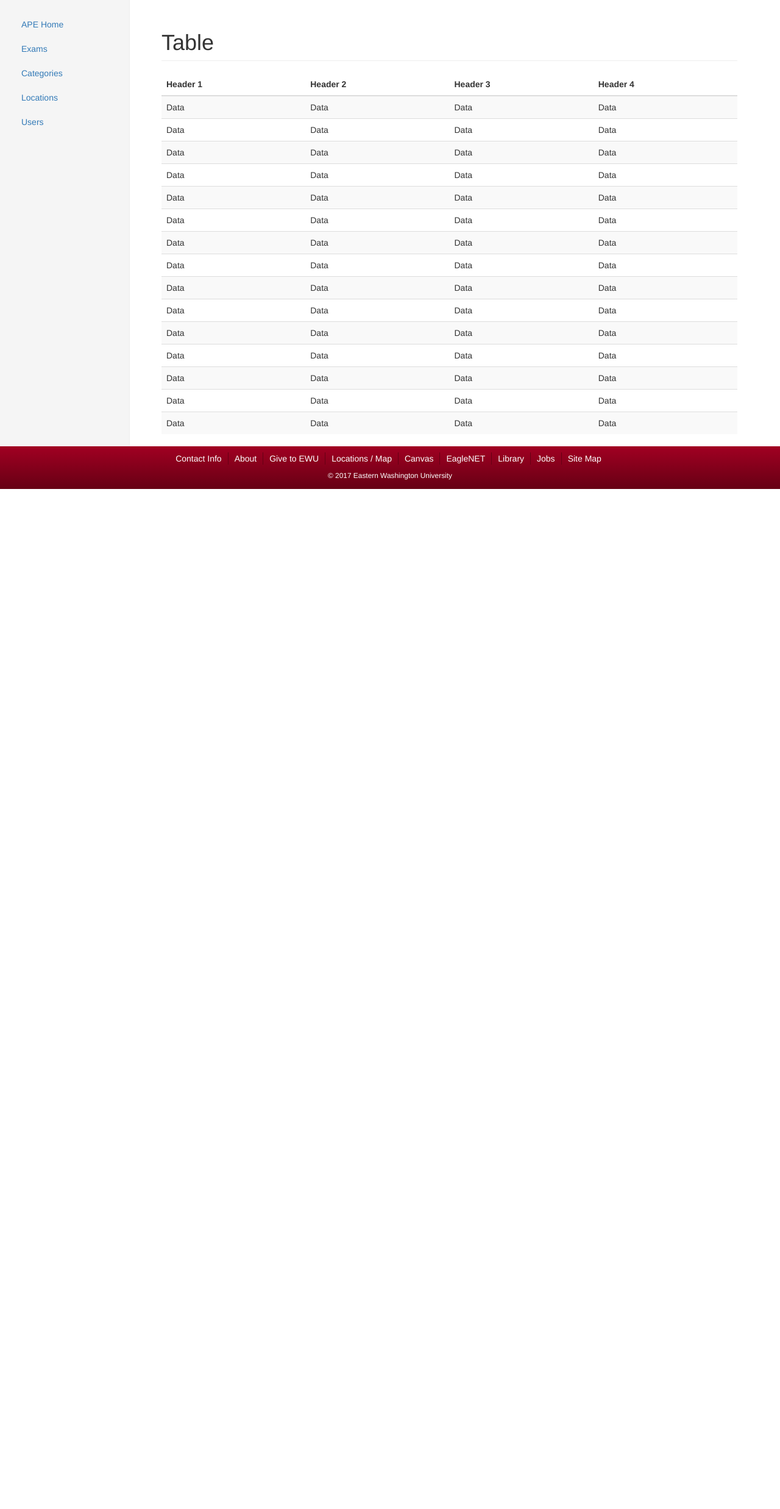
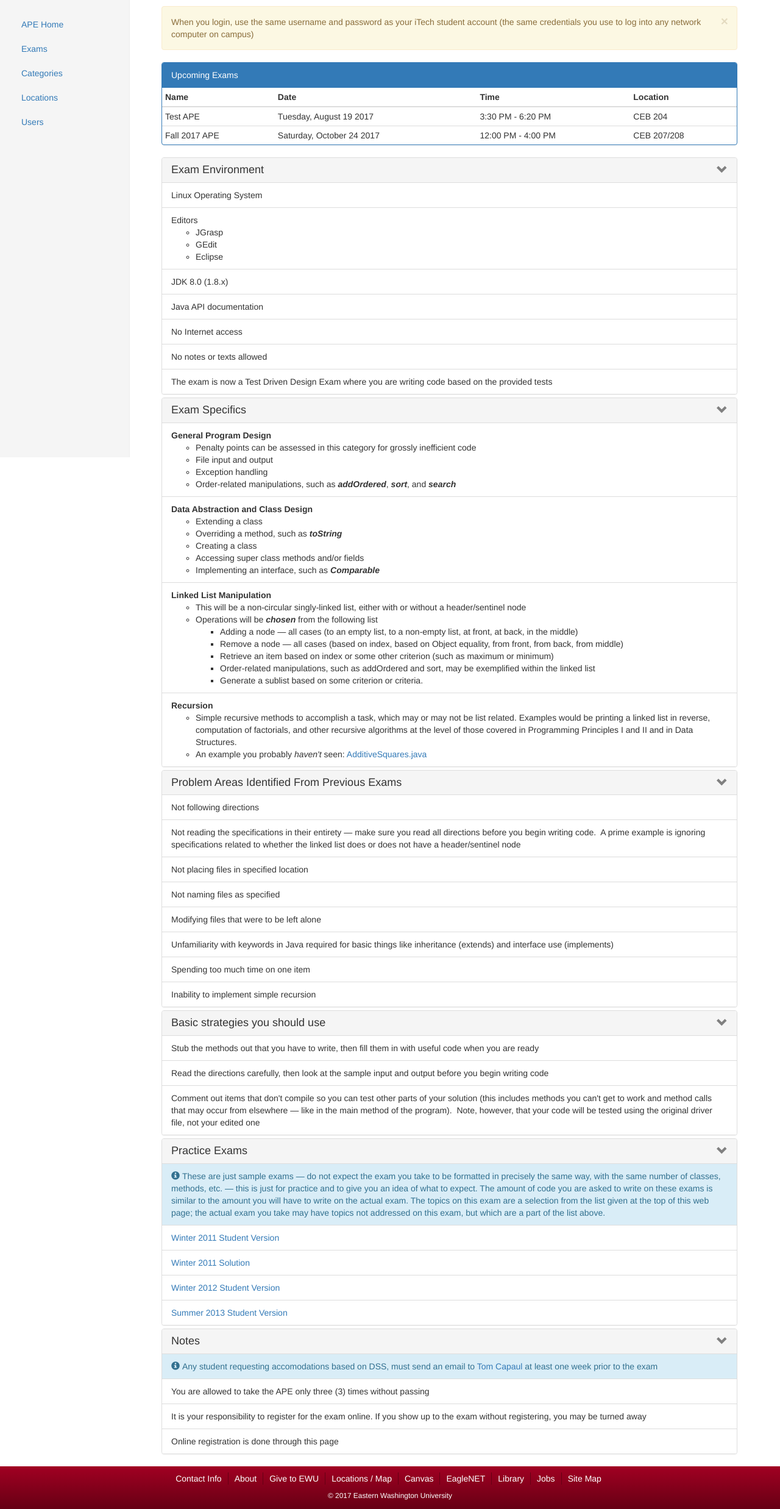
Before and after one commit to nvhtu/cscd488-summerfall17, a PHP site: page / in a window 1280 px wide. Shown: the part 50-2525 px from the top of the page at 61% size. Before the commit the page ends 852 px from the top, so only its background shows below. Run offline with PHP 8.4, Linux system fonts and the light colour scheme; some libraries are stand-ins or nearby versions.

Commit message:
Replaces index.html with index.php and separates components into html and php files

```diff
--- /dev/null
+++ b/view/body.php
@@ -0,0 +1,13 @@
+<div class="container">
+   <div class="row">
+      <div class="col-sm-3 col-md-2 sidebar">
+         <ul class="nav nav-sidebar">
+            <?php include ('sidebar.php'); ?>
+         </ul>
+      </div>
+
+      <div class="col-sm-9 col-sm-offset-3 col-md-10 col-md-offset-2 main">
+         <?php include ('home.html'); ?>
+      </div>
+   </div>
+</div>
--- a/view/css/custom.css
+++ b/view/css/custom.css
@@ -57,6 +57,25 @@ body > .container {
 }
 
 /*
+* Accordion
+*/
+#accordion .panel-heading a {
+    display: block;
+    padding: 10px 15px;
+    margin: -10px -15px;
+}
+
+#accordion .panel-heading .h4:after {
+    font-family: 'Glyphicons Halflings';
+    content: "\e114";
+    float: right;
+    color: grey;
+}
+#accordion .panel-heading .h4.collapsed:after {
+    content: "\e080";
+}
+
+/*
  * Footer
  */
 .footer {
--- /dev/null
+++ b/view/footer.html
@@ -0,0 +1,26 @@
+<footer class="footer">
+   <div class="container">
+      <ul class="list-inline">
+         <li class="list-inline-item">
+            <a href="http://www.ewu.edu/contact-ewu">Contact Info</a>
+         </li><li class="list-inline-item">
+            <a href="http://www.ewu.edu/about">About</a>
+         </li><li class="list-inline-item">
+            <a href="http://www.ewu.edu/foundation">Give to EWU</a>
+         </li><li class="list-inline-item">
+            <a href="http://www.ewu.edu/visit">Locations / Map</a>
+         </li><li class="list-inline-item">
+            <a href="http://canvas.ewu.edu">Canvas</a>
+         </li><li class="list-inline-item">
+            <a href="http://eaglenet.ewu.edu">EagleNET</a>
+         </li><li class="list-inline-item">
+            <a href="http://www.ewu.edu/library">Library</a>
+         </li><li class="list-inline-item">
+            <a href="http://www.ewu.edu/jobs">Jobs</a>
+         </li><li class="list-inline-item">
+            <a href="http://www.ewu.edu/site-map">Site Map</a>
+         </li>
+      </ul>
+      <p class="small text-center">&copy; 2017 Eastern Washington University</p>
+   </div>
+</footer>
--- /dev/null
+++ b/view/home.html
@@ -0,0 +1,209 @@
+<div class="alert alert-warning alert-dismissible fade in" role="alert">
+   <button type="button" class="close" data-dismiss="alert" aria-label="Close">
+      <span aria-hidden="true">×</span>
+   </button>
+   When you login, use the same username and password as your iTech student account (the same credentials you use to log into any network computer on campus)
+</div>
+
+<div class="panel panel-primary">
+   <div class="panel-heading">Upcoming Exams</div>
+
+   <div class="table-responsive">
+      <table class="table table-hover table-condensed">
+         <thead>
+            <tr>
+               <th>Name</th>
+               <th>Date</th>
+               <th>Time</th>
+               <th>Location</th>
+            </tr>
+         </thead>
+         <tbody>
+            <tr>
+               <td>Test APE</td>
+               <td>Tuesday, August 19 2017</td>
+               <td>3:30 PM - 6:20 PM</td>
+               <td>CEB 204</td>
+            </tr>
+            <tr>
+               <td>Fall 2017 APE</td>
+               <td>Saturday, October 24 2017</td>
+               <td>12:00 PM - 4:00 PM</td>
+               <td>CEB 207/208</td>
+            </tr>
+         </tbody>
+      </table>
+   </div>
+</div>
+
+<div class="panel-group" id="accordion" role="tablist" aria-multiselectable="true">
+   <div class="panel panel-default">
+      <div class="panel-heading" role="tab" id="headingOne">
+         <div class="panel-title">
+            <a class="h4" role="button" data-toggle="collapse" href="#collapseOne" aria-expanded="true" aria-controls="collapseOne">
+               Exam Environment
+            </a>
+         </div>
+      </div>
+      <div id="collapseOne" class="panel-collapse collapse in" role="tabpanel" aria-labelledby="headingOne">
+         <ul class="list-group">
+            <li class="list-group-item">Linux Operating System</li>
+            <li class="list-group-item">Editors
+               <ul>
+                  <li>JGrasp</li>
+                  <li>GEdit</li>
+                  <li>Eclipse</li>
+               </ul>
+            </li>
+            <li class="list-group-item">JDK 8.0 (1.8.x)</li>
+            <li class="list-group-item">Java API documentation</li>
+            <li class="list-group-item">No Internet access</li>
+            <li class="list-group-item">No notes or texts allowed</li>
+            <li class="list-group-item">The exam is now a Test Driven Design Exam where you are writing code based on the provided tests</li>
+         </ul>
+      </div>
+   </div>
+
+   <div class="panel panel-default">
+      <div class="panel-heading" role="tab" id="headingTwo">
+         <div class="panel-title">
+            <a class="h4" role="button" data-toggle="collapse" href="#collapseTwo" aria-expanded="false" aria-controls="collapseTwo">
+               Exam Specifics
+            </a>
+         </div>
+      </div>
+      <div id="collapseTwo" class="panel-collapse collapse in" role="tabpanel" aria-labelledby="headingTwo">
+         <ul class="list-group">
+            <li class="list-group-item"><strong>General Program Design</strong>
+               <ul>
+                  <li>Penalty points can be assessed in this category for grossly inefficient code</li>
+                  <li>File input and output</li>
+                  <li>Exception handling</li>
+                  <li>Order-related manipulations, such as <strong><em>addOrdered</em></strong>, <strong><em>sort</em></strong>,
+                     and <strong><em>search</em></strong></li>
+               </ul>
+            </li>
+            <li class="list-group-item"><strong>Data Abstraction and Class Design</strong>
+               <ul>
+                  <li>Extending a class</li>
+                  <li>Overriding a method, such as <strong><em>toString</em></strong></li>
+                  <li>Creating a class</li>
+                  <li>Accessing super class methods and/or fields</li>
+                  <li>Implementing an interface, such as <strong><em>Comparable</em></strong></li>
+               </ul>
+            </li>
+            <li class="list-group-item"><strong>Linked List Manipulation</strong>
+               <ul>
+                  <li>This will be a non-circular singly-linked list, either with or without a header/sentinel node</li>
+                  <li>Operations will be <strong><em>chosen</em></strong> from the following list
+                     <ul>
+                        <li>Adding a node &mdash; all cases (to an empty list, to a non-empty list, at front, at back, in the middle)
+                        </li>
+                        <li>Remove a node &mdash; all cases (based on index, based on Object equality, from front, from back, from
+                           middle)</li>
+                        <li>Retrieve an item based on index or some other criterion (such as maximum or minimum)</li>
+                        <li>Order-related manipulations, such as addOrdered and sort, may be exemplified within the linked list
+                        </li>
+                        <li>Generate a sublist based on some criterion or criteria.</li>
+                     </ul>
+                  </li>
+               </ul>
+            </li>
+            <li class="list-group-item"><strong>Recursion</strong>
+               <ul>
+                  <li>Simple recursive methods to accomplish a task, which may or may not be list related. Examples would be
+                     printing a linked list in reverse, computation of factorials, and other recursive algorithms at the
+                     level of those covered in Programming Principles I and II and in Data Structures.</li>
+                  <li>An example you probably <em>haven't</em> seen: <a href="http://penguin.ewu.edu/cscd300/Topic/Recursion/AdditiveSquares.java">AdditiveSquares.java</a></li>
+               </ul>
+            </li>
+         </ul>
+      </div>
+   </div>
+
+   <div class="panel panel-default">
+      <div class="panel-heading" role="tab" id="headingThree">
+         <div class="panel-title">
+            <a class="h4" role="button" data-toggle="collapse" href="#collapseThree" aria-expanded="false" aria-controls="collapseThree">
+               Problem Areas Identified From Previous Exams
+            </a>
+         </div>
+      </div>
+      <div id="collapseThree" class="panel-collapse collapse in" role="tabpanel" aria-labelledby="headingThree">
+         <ul class="list-group">
+            <li class="list-group-item">Not following directions</li>
+            <li class="list-group-item">Not reading the specifications in their entirety &mdash; make sure you read all directions before you begin writing code.&nbsp; A prime example is ignoring specifications related to whether the linked list does or does not have a header/sentinel node</li>
+            <li class="list-group-item">Not placing files in specified location</li>
+            <li class="list-group-item">Not naming files as specified</li>
+            <li class="list-group-item">Modifying files that were to be left alone</li>
+            <li class="list-group-item">Unfamiliarity with keywords in Java required for basic things like inheritance (extends) and interface use (implements)</li>
+            <li class="list-group-item">Spending too much time on one item</li>
+            <li class="list-group-item">Inability to implement simple recursion</li>
+         </ul>
+      </div>
+   </div>
+
+   <div class="panel panel-default">
+      <div class="panel-heading" role="tab" id="headingFour">
+         <div class="panel-title">
+            <a class="h4" role="button" data-toggle="collapse" href="#collapseFour" aria-expanded="false" aria-controls="collapseFour">
+               Basic strategies you should use
+            </a>
+         </div>
+      </div>
+      <div id="collapseFour" class="panel-collapse collapse in" role="tabpanel" aria-labelledby="headingFour">
+         <ul class="list-group">
+            <li class="list-group-item">Stub the methods out that you have to write, then fill them in with useful code when you are ready</li>
+            <li class="list-group-item">Read the directions carefully, then look at the sample input and output before you begin writing code</li>
+            <li class="list-group-item">Comment out items that don't compile so you can test other parts of your solution (this includes methods you can't get to work and method calls that may occur from elsewhere &mdash; like in the main method of the program).&nbsp; Note, however, that your code will be tested using the original driver file, not your edited one</li>
+         </ul>
+      </div>
+   </div>
+
+   <div class="panel panel-default">
+      <div class="panel-heading" role="tab" id="headingFive">
+         <div class="panel-title">
+            <a class="h4" role="button" data-toggle="collapse" href="#collapseFive" aria-expanded="false" aria-controls="collapseFive">
+               Practice Exams
+            </a>
+         </div>
+      </div>
+      <div id="collapseFive" class="panel-collapse collapse in" role="tabpanel" aria-labelledby="headingFive">
+         <ul class="list-group">
+            <li class="list-group-item list-group-item-info">
+               <span class="glyphicon glyphicon-info-sign" aria-hidden="true"></span>
+               <span class="sr-only">Info:</span>
+               These are just sample exams &mdash; do not expect the exam you take to be formatted in precisely the same way, with the same number of classes, methods, etc. &mdash;
+               this is just for practice and to give you an idea of what to expect. The amount of code you are asked to write on these exams is similar to the amount you will have to write on the actual exam.
+               The topics on this exam are a selection from the list given at the top of this web page; the actual exam you take may have topics not addressed on this exam, but which are a part of the list above.
+            </li>
+            <li class="list-group-item"><a href="http://penguin.ewu.edu/advancement_exam/practice_exams/W11APE.zip">Winter 2011 Student Version</a></li>
+            <li class="list-group-item"><a title="Sample APE Solution" href="http://penguin.ewu.edu/advancement_exam/practice_exams/W11FullAPE.zip">Winter 2011 Solution</a></li>
+            <li class="list-group-item"><a href="http://penguin.ewu.edu/advancement_exam/practice_exams/W12APE.zip">Winter 2012 Student Version</a></li>
+            <li class="list-group-item"><a title="Summer 2013 Student APE" href="http://penguin.ewu.edu/advancement_exam/practice_exams/Summer2013APE.zip"
+                  target="_blank">Summer 2013 Student Version</a></li>
+         </ul>
+      </div>
+   </div>
+
+   <div class="panel panel-default">
+      <div class="panel-heading" role="tab" id="headingSix">
+         <div class="panel-title">
+            <a class="h4" role="button" data-toggle="collapse" href="#collapseSix" aria-expanded="false" aria-controls="collapseSix">
+               Notes
+            </a>
+         </div>
+      </div>
+      <div id="collapseSix" class="panel-collapse collapse in" role="tabpanel" aria-labelledby="headingSix">
+         <ul class="list-group">
+            <li class="list-group-item list-group-item-info">
+               <span class="glyphicon glyphicon-info-sign" aria-hidden="true"></span>
+               <span class="sr-only">Info:</span>
+               Any student requesting accomodations based on DSS, must send an email to <a href="mailto:tcapaul@ewu.edu">Tom Capaul</a> at least one week prior to the exam</li>
+            <li class="list-group-item">You are allowed to take the APE only three (3) times without passing</li>
+            <li class="list-group-item">It is your responsibility to register for the exam online. If you show up to the exam without registering, you may be turned away</li>
+            <li class="list-group-item">Online registration is done through this page</li>
+         </ul>
+      </div>
+   </div>
+</div>
--- a/view/index.html
+++ /dev/null
@@ -1,209 +0,0 @@
-<!DOCTYPE html>
-<html lang="en">
-
-<head>
-   <meta charset="utf-8">
-   <meta http-equiv="X-UA-Compatible" content="IE=edge">
-   <meta name="viewport" content="width=device-width, initial-scale=1">
-
-   <title>EWU Advancement Programming Exam</title>
-
-   <link rel="icon" href="./img/cropped-cropped-Eagle_512x512-32x32.png">
-   <link rel="stylesheet" href="https://maxcdn.bootstrapcdn.com/bootstrap/3.3.7/css/bootstrap.min.css" integrity="sha384-BVYiiSIFeK1dGmJRAkycuHAHRg32OmUcww7on3RYdg4Va+PmSTsz/K68vbdEjh4u"
-      crossorigin="anonymous">
-   <link rel="stylesheet" href="./css/custom.css">
-</head>
-
-<body>
-
-   <!-- Category Modal -->
-   <div class="modal fade" id="addCatModal" tabindex="-1" role="dialog" aria-hidden="true">
-      <div class="modal-dialog">
-         <div class="modal-content">
-            <div class="modal-header">
-               <button type="button" class="close" data-dismiss="modal"><span aria-hidden="true">&times;</span><span class="sr-only">Close</span></button>
-               <h4 class="modal-title">Create a Category</h4>
-            </div>
-            <div class="modal-body">
-               <label for="name">Category Name:</label>
-               <input type="text" name="name" />
-            </div>
-            <div class="modal-footer">
-               <button type="button" class="btn btn-default" data-dismiss="modal">Close</button>
-               <button type="button" class="btn btn-primary">Add</button>
-            </div>
-         </div>
-      </div>
-   </div>
-
-   <!-- Navbar -->
-   <nav class="navbar navbar-default navbar-fixed-top" role="navigation">
-      <div class="container">
-         <div class="navbar-header pull-left">
-            <a class="navbar-brand" href="https://www.ewu.edu">
-               <img src="./img/header_logo.png" alt="EWU Logo">
-            </a>
-            <p class="navbar-text visible-xs-*">EWU Advancement Programming Exam</p>
-         </div>
-
-         <div class="navbar-header pull-right">
-            <button type="button" class="btn btn-default navbar-btn">Sign in</button>
-         </div>
-      </div>
-   </nav>
-
-   <div class="container">
-      <div class="row">
-         <div class="col-sm-3 col-md-2 sidebar">
-            <ul class="nav nav-sidebar">
-               <li class="active"><a href="#">APE Home <span class="sr-only">(current)</span></a></li>
-               <li><a href="#">Exams</a></li>
-               <li><a href="#">Categories</a></li>
-               <li><a href="#">Locations</a></li>
-               <li><a href="#">Users</a></li>
-            </ul>
-         </div>
-
-         <div class="col-sm-9 col-sm-offset-3 col-md-10 col-md-offset-2 main">
-            <h1 class="page-header">Table</h1>
-            <div class="table-responsive">
-               <table class="table table-striped">
-                  <thead>
-                     <tr>
-                        <th>Header 1</th>
-                        <th>Header 2</th>
-                        <th>Header 3</th>
-                        <th>Header 4</th>
-                     </tr>
-                  </thead>
-                  <tbody>
-                     <tr>
-                        <td>Data</td>
-                        <td>Data</td>
-                        <td>Data</td>
-                        <td>Data</td>
-                     </tr>
-                     <tr>
-                        <td>Data</td>
-                        <td>Data</td>
-                        <td>Data</td>
-                        <td>Data</td>
-                     </tr>
-                     <tr>
-                        <td>Data</td>
-                        <td>Data</td>
-                        <td>Data</td>
-                        <td>Data</td>
-                     </tr>
-                     <tr>
-                        <td>Data</td>
-                        <td>Data</td>
-                        <td>Data</td>
-                        <td>Data</td>
-                     </tr>
-                     <tr>
-                        <td>Data</td>
-                        <td>Data</td>
-                        <td>Data</td>
-                        <td>Data</td>
-                     </tr>
-                     <tr>
-                        <td>Data</td>
-                        <td>Data</td>
-                        <td>Data</td>
-                        <td>Data</td>
-                     </tr>
-                     <tr>
-                        <td>Data</td>
-                        <td>Data</td>
-                        <td>Data</td>
-                        <td>Data</td>
-                     </tr>
-                     <tr>
-                        <td>Data</td>
-                        <td>Data</td>
-                        <td>Data</td>
-                        <td>Data</td>
-                     </tr>
-                     <tr>
-                        <td>Data</td>
-                        <td>Data</td>
-                        <td>Data</td>
-                        <td>Data</td>
-                     </tr>
-                     <tr>
-                        <td>Data</td>
-                        <td>Data</td>
-                        <td>Data</td>
-                        <td>Data</td>
-                     </tr>
-                     <tr>
-                        <td>Data</td>
-                        <td>Data</td>
-                        <td>Data</td>
-                        <td>Data</td>
-                     </tr>
-                     <tr>
-                        <td>Data</td>
-                        <td>Data</td>
-                        <td>Data</td>
-                        <td>Data</td>
-                     </tr>
-                     <tr>
-                        <td>Data</td>
-                        <td>Data</td>
-                        <td>Data</td>
-                        <td>Data</td>
-                     </tr>
-                     <tr>
-                        <td>Data</td>
-                        <td>Data</td>
-                        <td>Data</td>
-                        <td>Data</td>
-                     </tr>
-                     <tr>
-                        <td>Data</td>
-                        <td>Data</td>
-                        <td>Data</td>
-                        <td>Data</td>
-                     </tr>
-                  </tbody>
-               </table>
-            </div>
-         </div>
-      </div>
-   </div>
-
-   <footer class="footer">
-      <div class="container">
-         <ul class="list-inline">
-            <li class="list-inline-item">
-               <a href="http://www.ewu.edu/contact-ewu">Contact Info</a>
-            </li><li class="list-inline-item">
-               <a href="http://www.ewu.edu/about">About</a>
-            </li><li class="list-inline-item">
-               <a href="http://www.ewu.edu/foundation">Give to EWU</a>
-            </li><li class="list-inline-item">
-               <a href="http://www.ewu.edu/visit">Locations / Map</a>
-            </li><li class="list-inline-item">
-               <a href="http://canvas.ewu.edu">Canvas</a>
-            </li><li class="list-inline-item">
-               <a href="http://eaglenet.ewu.edu">EagleNET</a>
-            </li><li class="list-inline-item">
-               <a href="http://www.ewu.edu/library">Library</a>
-            </li><li class="list-inline-item">
-               <a href="http://www.ewu.edu/jobs">Jobs</a>
-            </li><li class="list-inline-item">
-               <a href="http://www.ewu.edu/site-map">Site Map</a>
-            </li>
-         </ul>
-         <p class="small text-center">&copy; 2017 Eastern Washington University</p>
-      </div>
-   </footer>
-
-   <script src="https://ajax.googleapis.com/ajax/libs/jquery/3.2.1/jquery.min.js"></script>
-   <script src="https://maxcdn.bootstrapcdn.com/bootstrap/3.3.7/js/bootstrap.min.js" integrity="sha384-Tc5IQib027qvyjSMfHjOMaLkfuWVxZxUPnCJA7l2mCWNIpG9mGCD8wGNIcPD7Txa" crossorigin="anonymous"></script>
-   <script src="./js/script.js"></script>
-</body>
-
-</html>
--- /dev/null
+++ b/view/index.php
@@ -0,0 +1,28 @@
+<!DOCTYPE html>
+<html lang="en">
+
+<head>
+   <meta charset="utf-8">
+   <meta http-equiv="X-UA-Compatible" content="IE=edge">
+   <meta name="viewport" content="width=device-width, initial-scale=1">
+
+   <title>EWU Advancement Programming Exam</title>
+
+   <link rel="icon" href="./img/cropped-cropped-Eagle_512x512-32x32.png">
+   <link rel="stylesheet" href="https://maxcdn.bootstrapcdn.com/bootstrap/3.3.7/css/bootstrap.min.css" integrity="sha384-BVYiiSIFeK1dGmJRAkycuHAHRg32OmUcww7on3RYdg4Va+PmSTsz/K68vbdEjh4u"
+      crossorigin="anonymous">
+   <link rel="stylesheet" href="./css/custom.css">
+</head>
+
+<body>
+   <?php include ('modal.php'); ?>
+   <?php include ('navbar.html'); ?>
+   <?php include ('body.php'); ?>
+   <?php include ('footer.html'); ?>
+
+   <script src="https://ajax.googleapis.com/ajax/libs/jquery/3.2.1/jquery.min.js"></script>
+   <script src="https://maxcdn.bootstrapcdn.com/bootstrap/3.3.7/js/bootstrap.min.js" integrity="sha384-Tc5IQib027qvyjSMfHjOMaLkfuWVxZxUPnCJA7l2mCWNIpG9mGCD8wGNIcPD7Txa" crossorigin="anonymous"></script>
+   <script src="./js/script.js"></script>
+</body>
+
+</html>
--- /dev/null
+++ b/view/modal.php
@@ -0,0 +1,18 @@
+<div class="modal fade" id="addCatModal" tabindex="-1" role="dialog" aria-hidden="true">
+   <div class="modal-dialog">
+      <div class="modal-content">
+         <div class="modal-header">
+            <button type="button" class="close" data-dismiss="modal"><span aria-hidden="true">&times;</span><span class="sr-only">Close</span></button>
+            <h4 class="modal-title">Create a Category</h4>
+         </div>
+         <div class="modal-body">
+            <label for="name">Category Name:</label>
+            <input type="text" name="name" />
+         </div>
+         <div class="modal-footer">
+            <button type="button" class="btn btn-default" data-dismiss="modal">Close</button>
+            <button type="button" class="btn btn-primary">Add</button>
+         </div>
+      </div>
+   </div>
+</div>
--- /dev/null
+++ b/view/navbar.html
@@ -0,0 +1,14 @@
+<nav class="navbar navbar-default navbar-fixed-top" role="navigation">
+   <div class="container">
+      <div class="navbar-header pull-left">
+         <a class="navbar-brand" href="https://www.ewu.edu">
+            <img src="./img/header_logo.png" alt="EWU Logo">
+         </a>
+         <p class="navbar-text visible-xs-*">EWU Advancement Programming Exam</p>
+      </div>
+
+      <div class="navbar-header pull-right">
+         <button type="button" class="btn btn-default navbar-btn">Sign in</button>
+      </div>
+   </div>
+</nav>
--- /dev/null
+++ b/view/sidebar.php
@@ -0,0 +1,5 @@
+<li class="active"><a href="#">APE Home <span class="sr-only">(current)</span></a></li>
+<li><a href="#">Exams</a></li>
+<li><a href="#">Categories</a></li>
+<li><a href="#">Locations</a></li>
+<li><a href="#">Users</a></li>
```
